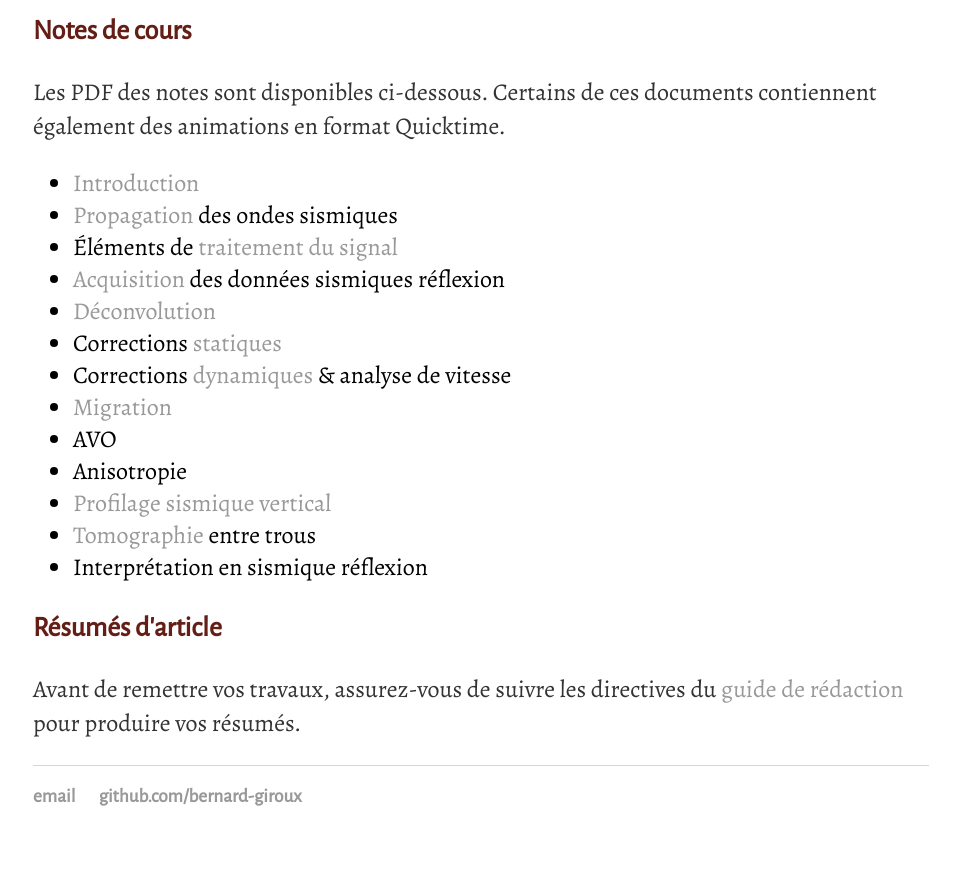
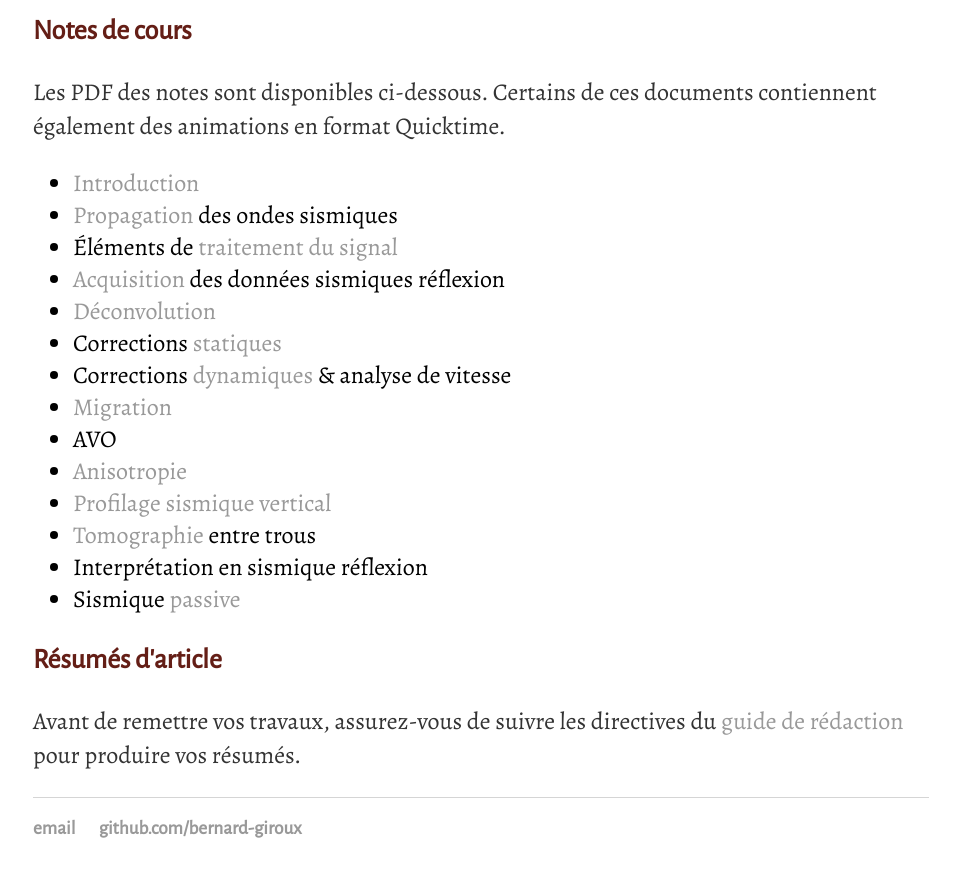
Before and after one commit to bernard-giroux/bernard-giroux.github.io, a Jekyll site: the page built from teaching/index.html, in a window 1280 px wide and 900 px high, scrolled down 1224 px. Shown: the top 877 px of the window, without its empty margins (159-1119 px from the left). Built offline with Jekyll 4.4.1, drawn with Linux system fonts in a browser that asks for light colours.

Commit message:
ajout PDFs anisotropie & sismique passive

```diff
--- a/teaching/index.html
+++ b/teaching/index.html
@@ -41,10 +41,11 @@ title: Enseignement
 			<li>Corrections <a href=PDFms/06_dynamiques.pdf>dynamiques</a> & analyse de vitesse</li>
 			<li><a href=PDFms/07_migration.pdf>Migration</a></li>
 			<li>AVO</li>
-			<li>Anisotropie</li>
+			<li><a href=PDFms/10_aniso.pdf>Anisotropie</a></li>
 			<li><a href=PDFms/11_psv.pdf>Profilage sismique vertical</a></li>
 			<li><a href=PDFms/12_tomo_bh.pdf>Tomographie</a> entre trous</li>
 			<li>Interprétation en sismique réflexion</li>
+			<li>Sismique <a href=PDFms/14_passive.pdf>passive</a></li>
 		</ul>
 		<h3>Résumés d'article</h3>
 		<p>Avant de remettre vos travaux, assurez-vous de suivre les directives du <a href=PDFmo/guide_resumes.pdf>guide de rédaction</a> pour produire vos résumés.</p>
```
Also changed, not shown: 2 other files.
